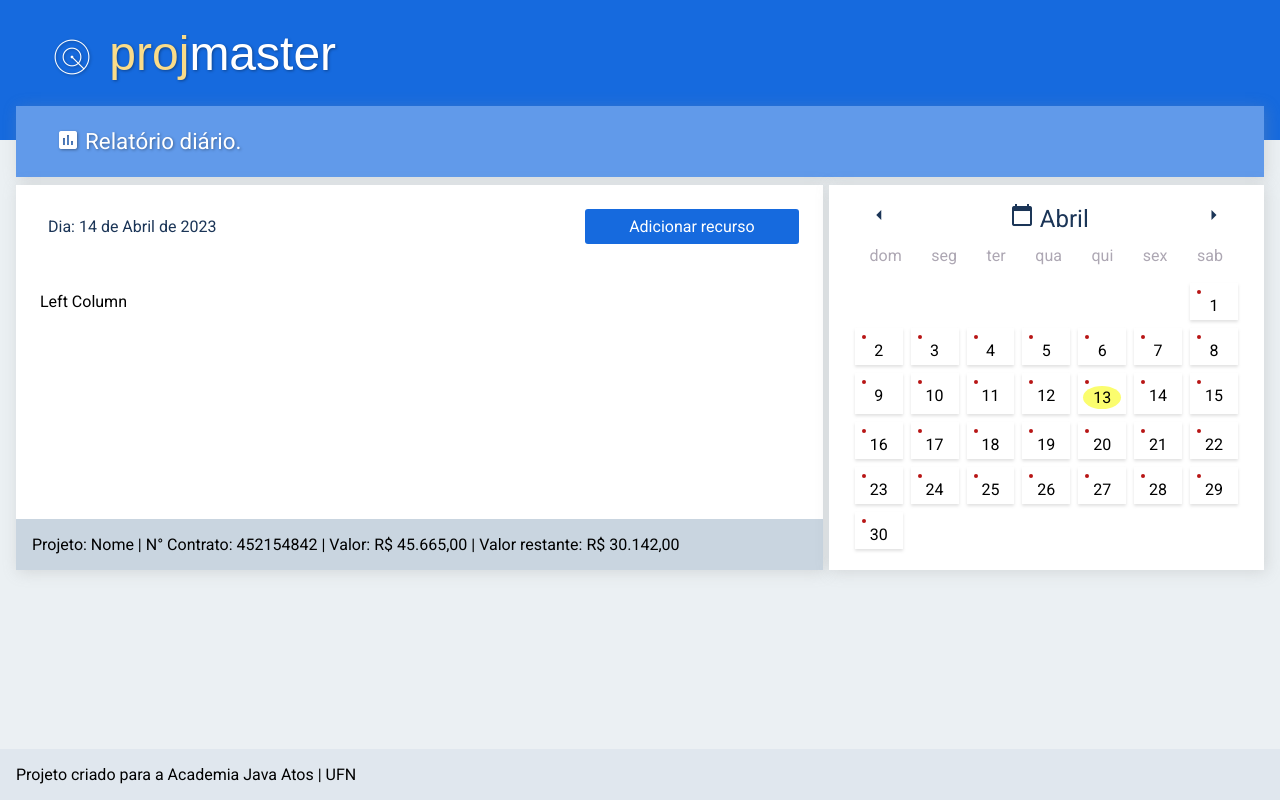
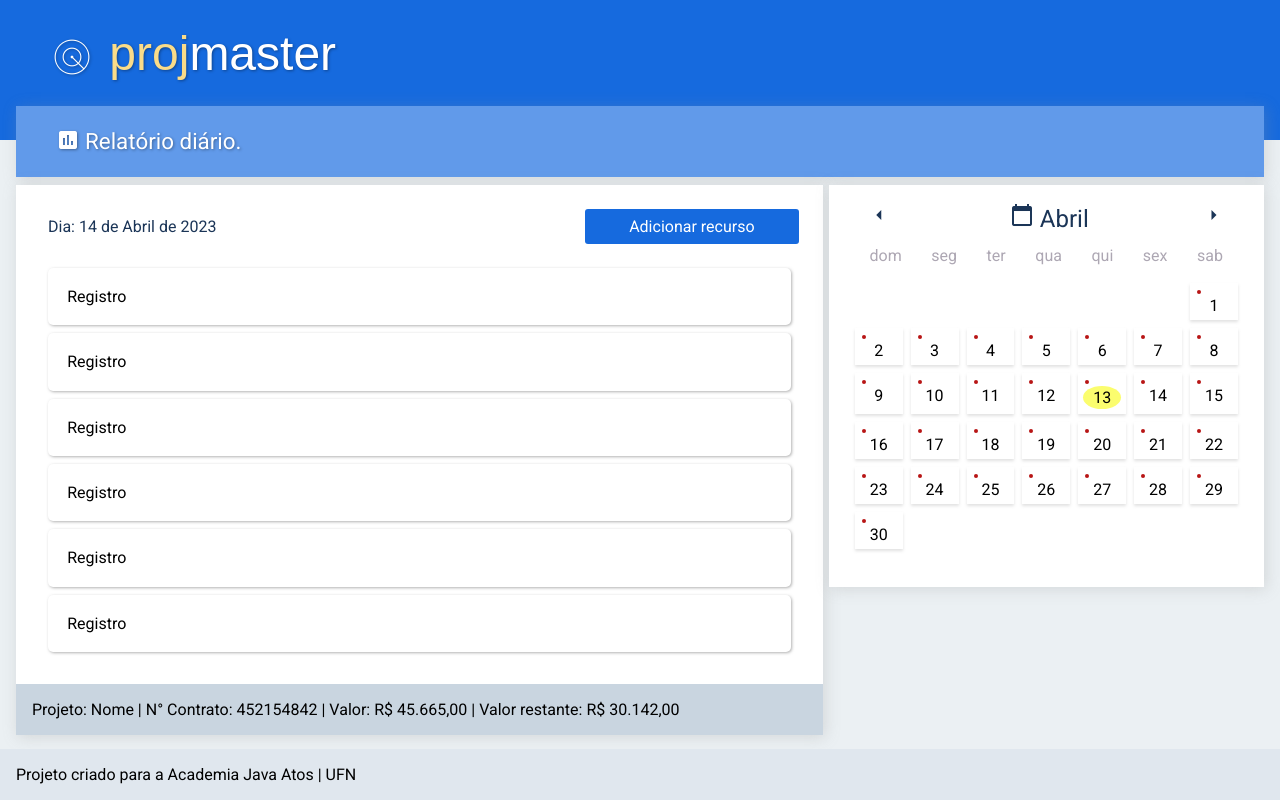
Before and after one commit to jaotuta/academia-atos-projeto-final, an Angular app: page / in a window 1280 px wide. Built offline with nearby package versions, Linux system fonts and the light colour scheme; a web font is replaced by a local one.

Commit message:
alteração nos registros

```diff
--- a/src/app/proj-page/main-section/main-section.component.css
+++ b/src/app/proj-page/main-section/main-section.component.css
@@ -19,12 +19,14 @@
 .add-registro {
     display: flex;
     padding: 1.5rem;
+    padding-bottom: 0.5rem;
     background-color: rgb(255, 255, 255);
     color: rgb(27, 53, 87);
 }
 .registros {
     padding: 1.5rem;
     flex-grow: 10;
+    padding-top: 0.5rem;
 }
 
 .dia-selecionado {
@@ -59,7 +61,12 @@
 .texto-btn {
     color: white;
 }
-
+.registro-diario {
+    box-shadow: 1px 1px 3px rgba(128, 128, 128, 0.603);
+    border-radius: 5px;
+    margin: 8px;
+    padding: 1.2rem;
+}
 .divisor {
     width: 6px;
 }
@@ -69,6 +76,7 @@
     text-align: center;
     background-color: white;
     box-shadow: 2px 2px 14px rgba(148, 148, 148, 0.281);
+    max-height: 370px;
 }
 .demo-inline-calendar-card {
     width: 300px;
--- a/src/app/proj-page/main-section/main-section.component.html
+++ b/src/app/proj-page/main-section/main-section.component.html
@@ -9,7 +9,25 @@
             </div>
         </div>
         <div class="registros">
-            Left Column
+            <div class="registro-diario">
+                Registro
+            </div>
+            <div class="registro-diario">
+                Registro
+            </div>
+            <div class="registro-diario">
+                Registro
+            </div>
+            <div class="registro-diario">
+                Registro
+            </div>
+            <div class="registro-diario">
+                Registro
+            </div>
+            <div class="registro-diario">
+                Registro
+            </div>
+
         </div>
         <div class="rodape-main">
             Projeto: Nome | N° Contrato: 452154842 | Valor: R$ 45.665,00 | Valor restante: R$ 30.142,00
```
